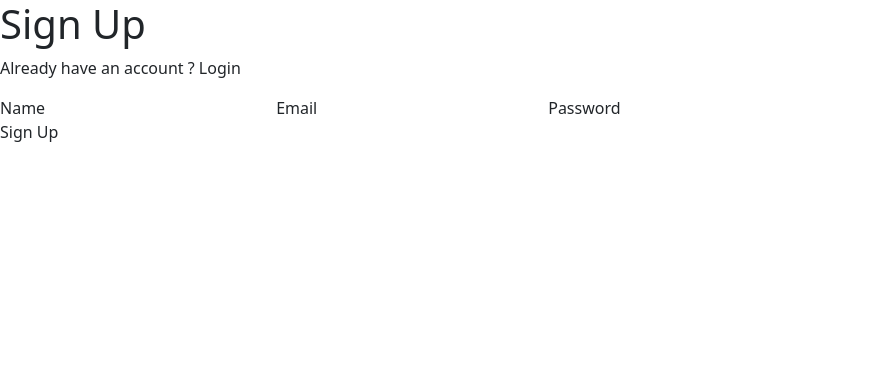
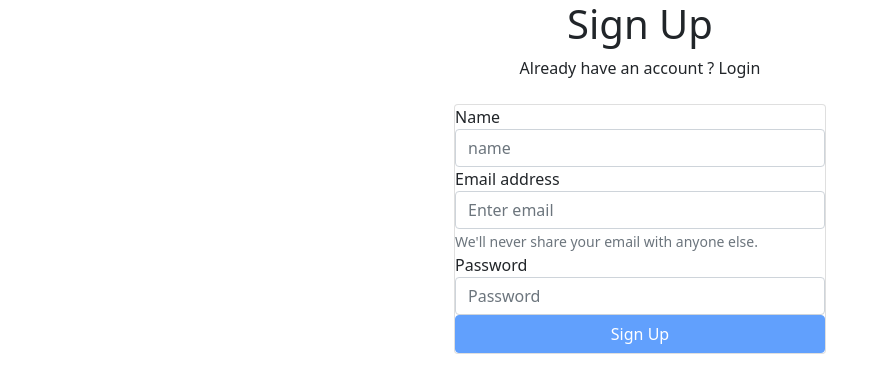
Before and after one commit to Sooraj-s-98/appwrite-todo-with-nextjs, a Next.js app: page / in a window 1280 px wide. Both pictures are taken after a click on the element "Sign Up". Shown: the top 392 px of the page, without its empty margins (0-889 px from the left). Built offline with nearby package versions, Linux system fonts and the light colour scheme.

Commit message:
signup and login

```diff
--- a/src/components/Login.js
+++ b/src/components/Login.js
@@ -24,8 +24,7 @@ const Login = ({ dispatch }) => {
     <SignUp setRegister={setRegister} dispatch={dispatch} />
   ) : (
       <>
-    <section className="">
-      <div className="">
+
 <h1 className="">Login</h1>
         <p className="mt-6">
           {" "}
@@ -37,32 +36,42 @@ const Login = ({ dispatch }) => {
             Sign Up
           </span>{" "}
         </p>
+
+
+    <div className="card col-12 col-lg-4 login-card mt-2 hv-center">
         <form onSubmit={handleLogin}>
-          <label className=""> Email</label>
-          <input
-            className=""
-            type="text"
+                <div className="form-group text-left">
+                <label htmlFor="exampleInputEmail1">Email address</label>
+                <input type="email"
+                       className="form-control"
+                       id="email"
+                       aria-describedby="emailHelp"
+                       placeholder="Enter email"
                        onChange={(e) => setEmail(e.target.value)}
                 />
-          <label className="block mt-6"> Password</label>
-          <input
-            className=""
-            type="password"
+                <small id="emailHelp" className="form-text text-muted">We'll never share your email with anyone else.</small>
+                </div>
+                <div className="form-group text-left">
+                    <label htmlFor="exampleInputPassword1">Password</label>
+                    <input type="password"
+                        className="form-control"
+                        id="password"
+                        placeholder="Password"
                         onChange={(e) => setPassword(e.target.value)}
                     />
-
-          <div className="mt-6">
+                </div>
                 <button
                     type="submit"
+                    className="btn btn-primary"
                     disabled={!email || !password}
-              className=""
                 >
                        Login
                 </button>
-          </div>
+
                 </form>
         </div>
-    </section>
+
+
     </>
   );
 };
--- a/src/components/SignUp.js
+++ b/src/components/SignUp.js
@@ -21,8 +21,9 @@ const SignUp = ({ setRegister, dispatch }) => {
 
   return (
     <>
-      <section className="">
-        <div className="">
+
+
+
       <h1 className="">Sign Up</h1>
           <p className="">
             {" "}
@@ -34,40 +35,45 @@ const SignUp = ({ setRegister, dispatch }) => {
               Login
             </span>{" "}
           </p>
-          <form onSubmit={handleSignup}>
-            <label className="block mt-6"> Name</label>
-            <input
-              className=""
-              type="text"
+
+      <div className="card col-12 col-lg-4 login-card mt-2 hv-center">
+            <div className="form-group text-left">
+                    <label htmlFor="exampleInputPassword1">Name</label>
+                    <input type="password"
+                        className="form-control"
+                        id="name"
+                        placeholder="name"
                         onChange={(e) => setName(e.target.value)}
                     />
-
-            <label className="block mt-6"> Email</label>
-            {/* “Don’t worry if it doesn’t work right. If everything did, you’d be out of a job.”  */}
-            <input
-              className=""
-              type="text"
+                </div>
+                <div className="form-group text-left">
+                <label htmlFor="exampleInputEmail1">Email address</label>
+                <input type="email"
+                       className="form-control"
+                       id="email"
+                       aria-describedby="emailHelp"
+                       placeholder="Enter email"
                        onChange={(e) => setEmail(e.target.value)}
                 />
-            <label className="block mt-6"> Password</label>
-            <input
-              className=""
-              type="password"
+                <small id="emailHelp" className="form-text text-muted">We'll never share your email with anyone else.</small>
+                </div>
+                <div className="form-group text-left">
+                    <label htmlFor="exampleInputPassword1">Password</label>
+                    <input type="password"
+                        className="form-control"
+                        id="password"
+                        placeholder="Password"
                         onChange={(e) => setPassword(e.target.value)}
                     />
-
-            <div className="mt-6">
+                </div>
                 <button
                     type="submit"
+                    className="btn btn-primary"
                     disabled={!name || !email || !password}
-                className=""
                 >
                       Sign Up
                 </button>
         </div>
-          </form>
-        </div>
-      </section>
     </>
   );
 };
--- a/src/pages/_app.js
+++ b/src/pages/_app.js
@@ -18,7 +18,7 @@ export default class MyApp extends App {
     return (
       <>
         <Head>
-          <title>My page</title>
+          <title>Appwrite NextJs</title>
           <meta
             name="viewport"
             content="minimum-scale=1, initial-scale=1, width=device-width"
--- a/src/pages/index.js
+++ b/src/pages/index.js
@@ -7,7 +7,7 @@ const Index = () => {
   const [{ user, isLoading, isError }, dispatch] = useGetUser();
   return (
     <>
-    <div>
+       <div className="container d-flex align-items-center flex-column">
 
       <Login dispatch={dispatch}/>
     </div>
```
Also changed, not shown: src/pages/about.js (deleted, +0 -9 lines). Lines whose indentation alone changed are shown as unchanged.
